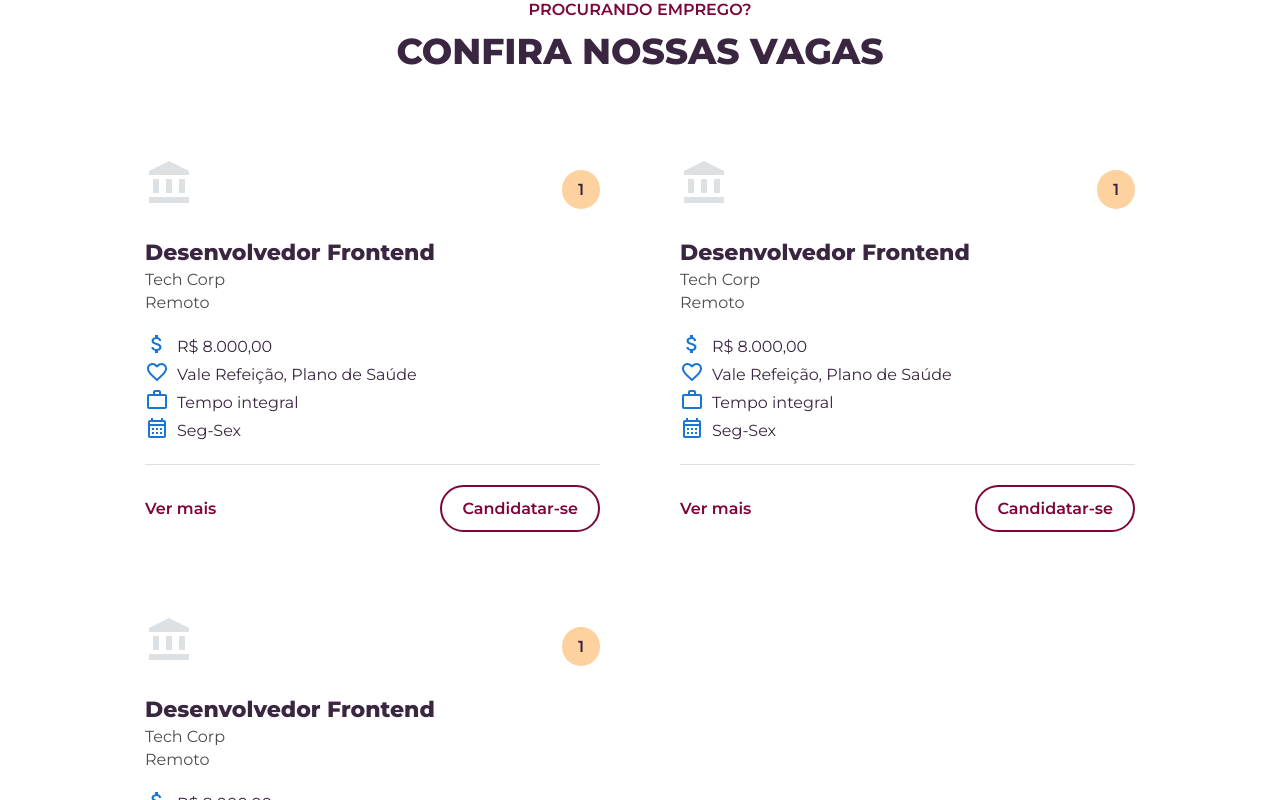
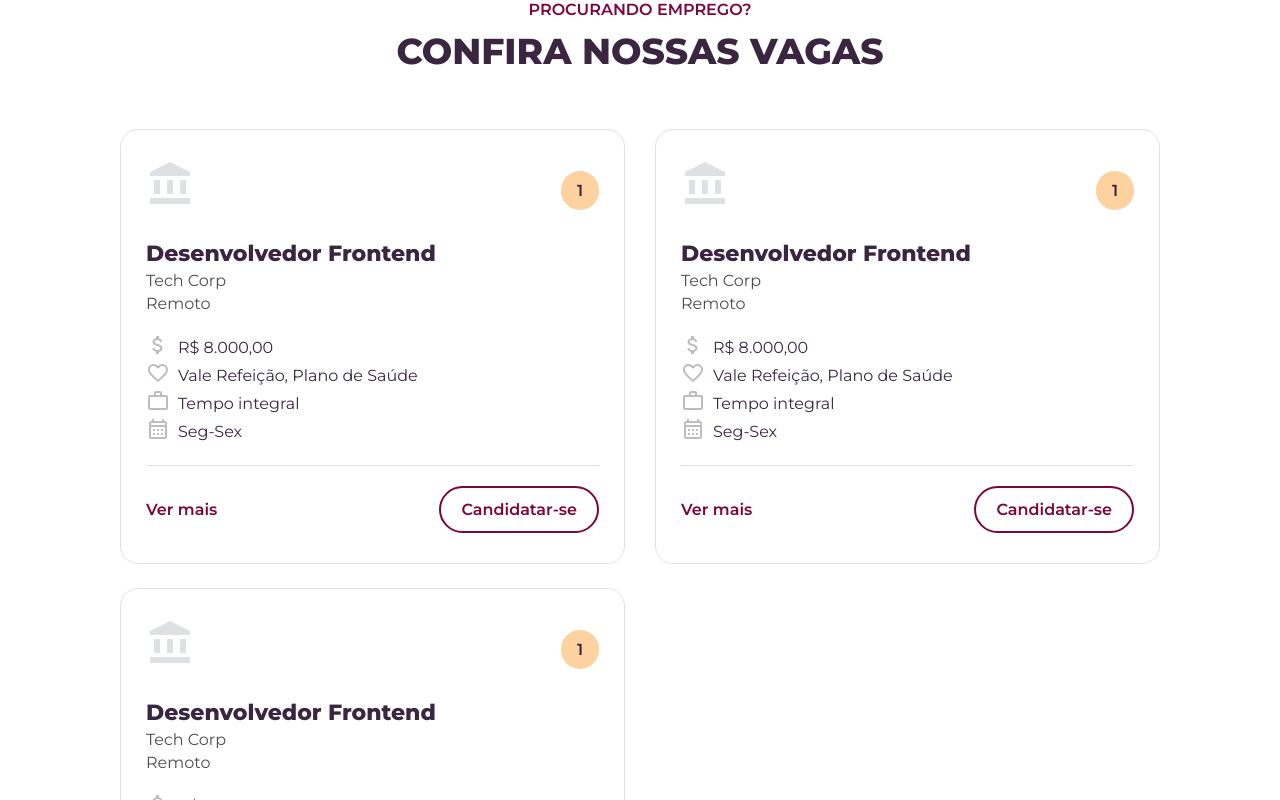
Before and after one commit to MPCGomes/logumrh, a Next.js app: page / in a window 1280 px wide. Shown: the part 1740-2540 px from the top of the page. Built offline with nearby package versions, Linux system fonts and the light colour scheme.

Commit message:
style: job card component hover

```diff
--- a/src/components/common/JobCard/JobCard.module.scss
+++ b/src/components/common/JobCard/JobCard.module.scss
@@ -1,33 +1,46 @@
-@use "@/styles/variables"as *;
+@use "@/styles/variables" as *;
 
-.card{
+.card {
   padding: 30px 25px;
   border-radius: 18px;
+  border: 1px solid $border;
 
-    hr{
-        border: 1px solid #DEE1E3;
+  hr {
+    border: 1px solid #dee1e3;
     border-top: 0px;
   }
 }
 
-.cardHeader{
+.card:hover {
+  border: 1px solid $primary;
+  transform: scale(1.02);
+  transition: 0.3s all ease-in-out;
+
+  .jobInfo {
+    :nth-child(1) {
+      color: $primary;
+    }
+  }
+}
+
+.cardHeader {
   display: flex;
   flex-direction: column;
   gap: 20px;
 }
 
-.iconSection{
+.iconSection {
   display: flex;
   justify-content: space-between;
   align-items: center;
 
-    :nth-child(1){
-        color: #DEE1E3;
+  :nth-child(1) {
+    color: #dee1e3;
     font-size: 3rem;
   }
 
-    :nth-child(2){
-        background-color: hsl(33, 96%, 52%, .40);
+  :nth-child(2) {
+    background-color: hsl(33, 96%, 52%, 0.4);
     font-size: $font-size-base;
     padding: 10px 16px;
     border-radius: 30px;
@@ -35,26 +48,27 @@
   }
 }
 
-.jobInfo{
+.jobInfo {
   display: flex;
   gap: 4px;
   flex-direction: column;
 
-    :nth-child(1){
+  :nth-child(1) {
     font-size: $font-size-md;
     font-weight: 800;
   }
 
-    :nth-child(2), :nth-child(3){
+  :nth-child(2),
+  :nth-child(3) {
     font-size: $font-size-base;
     color: $text-secondary;
   }
 }
 
-.jobDetails{
+.jobDetails {
   list-style: none;
 
-    li{
+  li {
     font-size: $font-size-base;
     display: flex;
     align-items: center;
@@ -62,13 +76,13 @@
   }
 }
 
-.cardButtons{
+.cardButtons {
   display: flex;
   align-items: center;
   justify-content: space-between;
   margin-top: 20px;
 
-    .link{
+  .link {
     text-decoration: none;
     color: $primary;
     font-weight: 600;
--- a/src/components/common/JobCard/JobCard.tsx
+++ b/src/components/common/JobCard/JobCard.tsx
@@ -55,25 +55,25 @@ const JobCard: React.FC<JobCardProps> = ({
         <ul className={styles.jobDetails}>
           <li>
             <span>
-              <MoneyIcon color="primary" />
+              <MoneyIcon color="disabled" />
             </span>{" "}
             {salary}
           </li>
           <li>
             <span>
-              <FavoriteIcon color="primary" />
+              <FavoriteIcon color="disabled" />
             </span>{" "}
             {benefits}
           </li>
           <li>
             <span>
-              <WorkIcon color="primary" />
+              <WorkIcon color="disabled" />
             </span>{" "}
             {schedule}
           </li>
           <li>
             <span>
-              <CalendarIcon color="primary" />
+              <CalendarIcon color="disabled" />
             </span>{" "}
             {workDays}
           </li>
```
Lines whose indentation alone changed are shown as unchanged.
